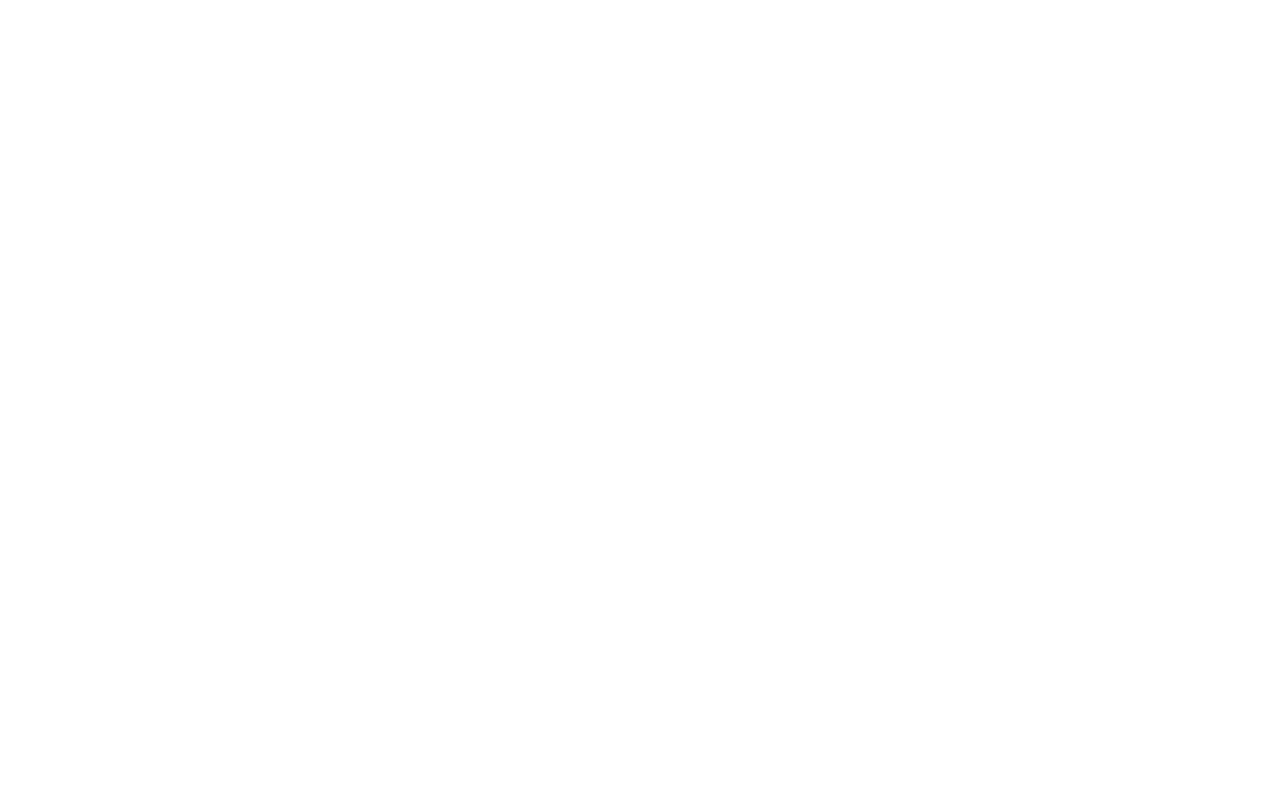
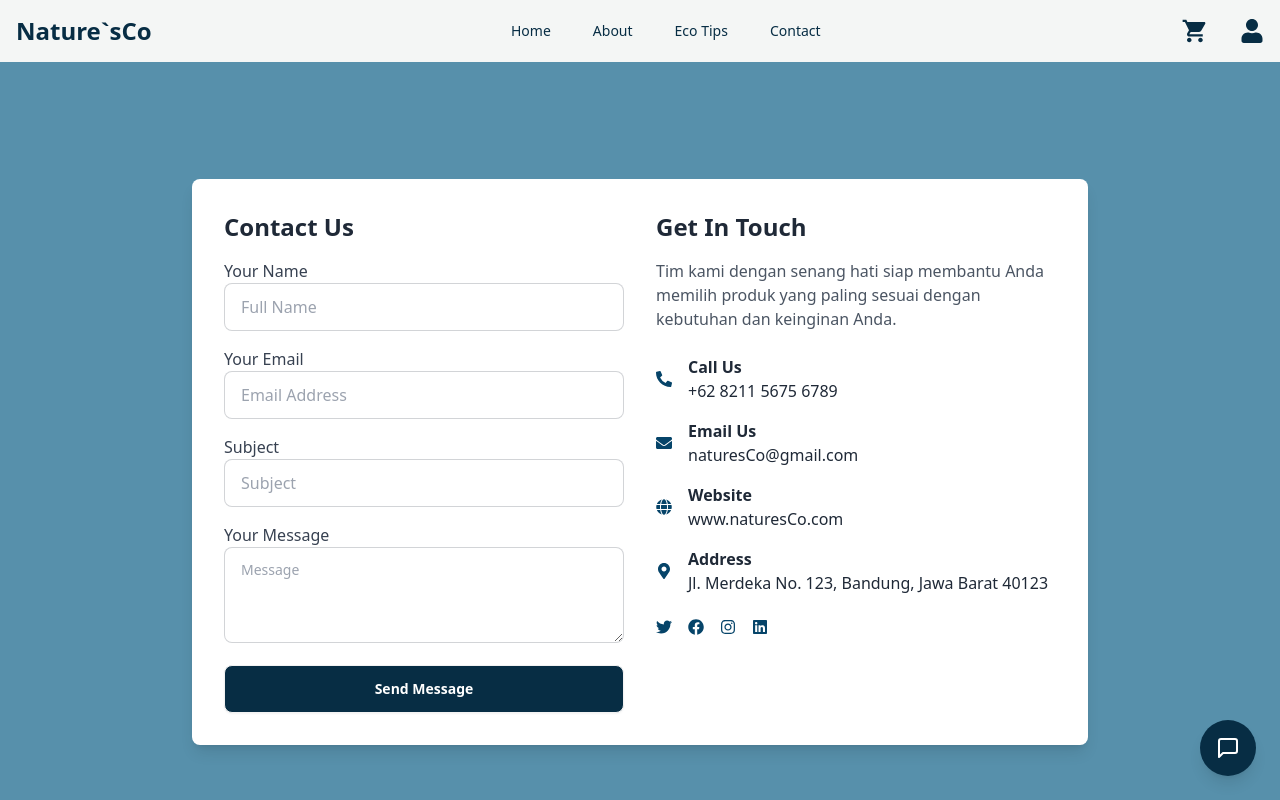
Before and after one commit to SitiAyuniNurjanah/Mini-Project_NaruresCo_Siti-Ayuni, a React (Vite) app in the folder natures-co/: page /contact in a window 1280 px wide. Before the commit this address had no page. Shown: the top 800 px of the page. Built offline with nearby package versions, Linux system fonts and the light colour scheme; no server answers.

Commit message:
feat/contact

```diff
--- a/natures-co/src/App.jsx
+++ b/natures-co/src/App.jsx
@@ -2,6 +2,7 @@
 import { BrowserRouter as Router, Route, Routes } from 'react-router-dom';
 import HomePages from './pages/HomePages';
 import About from "./pages/About";
+import Contact from "./pages/Contact";
 
 
 const App = () => {
@@ -10,6 +11,7 @@
       <Routes>
         <Route path="/" element={<HomePages />} />
         <Route path="/about" element={<About/>}/>
+        <Route path='/contact' element={<Contact/>}/>
       </Routes>
     </Router>
   )
--- /dev/null
+++ b/natures-co/src/pages/Contact.jsx
@@ -0,0 +1,160 @@
+import React, { Fragment, useState, useRef } from "react";
+import Header from "../components/layout/Header";
+import Footer from "../components/layout/Footer";
+import FloatingChat from "../components/layout/FloatingChat";
+import {
+  FaPhoneAlt,
+  FaEnvelope,
+  FaGlobe,
+  FaMapMarkerAlt,
+  FaTwitter,
+  FaFacebook,
+  FaInstagram,
+  FaLinkedin,
+} from "react-icons/fa";
+
+const Contact = () => {
+  const [isSubmitted, setIsSubmitted] = useState(false);
+  const formRef = useRef();
+  const handleSubmit = (e) => {
+    e.preventDefault();
+    setIsSubmitted(true);
+    formRef.current.reset();
+    setTimeout(() => {
+      setIsSubmitted(false);
+    }, 5000);
+  };
+
+  return (
+    <Fragment>
+      <Header />
+      <div className="min-h-screen bg-3 flex items-center justify-center">
+        <div className="w-full max-w-4xl mx-auto p-8 bg-white rounded-lg shadow-lg mt-4 mb-4">
+          <div className="grid grid-cols-1 md:grid-cols-2 gap-8">
+            {/* Form Section */}
+            <div>
+              <h2 className="text-2xl font-semibold mb-4">Contact Us</h2>
+              <form ref={formRef} onSubmit={handleSubmit} className="space-y-4">
+                <div>
+                  <label className="block text-gray-700">Your Name</label>
+                  <input
+                    type="text"
+                    name="name"
+                    placeholder="Full Name"
+                    className="input input-bordered w-full"
+                    required
+                  />
+                </div>
+                <div>
+                  <label className="block text-gray-700">Your Email</label>
+                  <input
+                    type="email"
+                    name="email"
+                    placeholder="Email Address"
+                    className="input input-bordered w-full"
+                    required
+                  />
+                </div>
+                <div>
+                  <label className="block text-gray-700">Subject</label>
+                  <input
+                    type="text"
+                    name="subject"
+                    placeholder="Subject"
+                    className="input input-bordered w-full"
+                    required
+                  />
+                </div>
+                <div>
+                  <label className="block text-gray-700">Your Message</label>
+                  <textarea
+                    name="message"
+                    placeholder="Message"
+                    className="textarea textarea-bordered w-full h-24"
+                    required
+                  ></textarea>
+                </div>
+                <button
+                  type="submit"
+                  className="btn bg-1 w-full text-white hover:bg-3"
+                >
+                  Send Message
+                </button>
+              </form>
+
+              {isSubmitted && (
+                <div className="mt-4 p-4 bg-green-100 text-green-800 border border-green-400 rounded">
+                  <p>Message successfully sent!</p>
+                </div>
+              )}
+            </div>
+
+            <div>
+              <h2 className="text-2xl font-semibold mb-4">Get In Touch</h2>
+              <p className="text-gray-600 mb-6">
+                Tim kami dengan senang hati siap membantu Anda memilih produk
+                yang paling sesuai dengan kebutuhan dan keinginan Anda.
+              </p>
+              <div className="space-y-4">
+                <div className="flex items-center space-x-4">
+                  <span className="text-6">
+                    <FaPhoneAlt />
+                  </span>
+                  <div>
+                    <p className="font-semibold">Call Us</p>
+                    <p>+62 8211 5675 6789</p>
+                  </div>
+                </div>
+                <div className="flex items-center space-x-4">
+                  <span className="text-6">
+                    <FaEnvelope />
+                  </span>
+                  <div>
+                    <p className="font-semibold">Email Us</p>
+                    <p>naturesCo@gmail.com</p>
+                  </div>
+                </div>
+                <div className="flex items-center space-x-4">
+                  <span className="text-6">
+                    <FaGlobe />
+                  </span>
+                  <div>
+                    <p className="font-semibold">Website</p>
+                    <p>www.naturesCo.com</p>
+                  </div>
+                </div>
+                <div className="flex items-center space-x-4">
+                  <span className="text-6">
+                    <FaMapMarkerAlt />
+                  </span>
+                  <div>
+                    <p className="font-semibold">Address</p>
+                    <p>Jl. Merdeka No. 123, Bandung, Jawa Barat 40123</p>
+                  </div>
+                </div>
+              </div>
+              <div className="mt-6 flex space-x-4">
+                <a href="#" className="text-6">
+                  <FaTwitter />
+                </a>
+                <a href="#" className="text-6">
+                  <FaFacebook />
+                </a>
+                <a href="#" className="text-6">
+                  <FaInstagram />
+                </a>
+                <a href="#" className="text-6">
+                  <FaLinkedin />
+                </a>
+              </div>
+            </div>
+          </div>
+        </div>
+      </div>
+      <Footer />
+      <FloatingChat />
+    </Fragment>
+  );
+};
+
+export default Contact;
```
